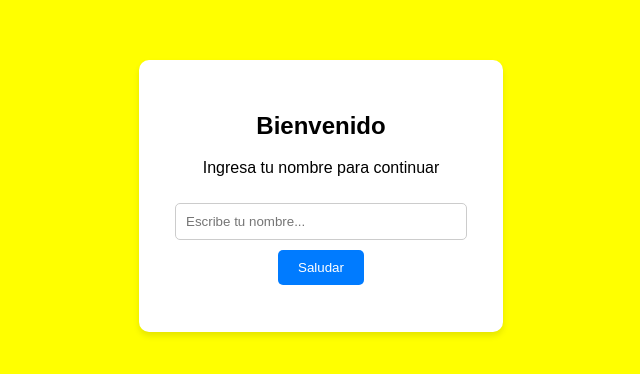
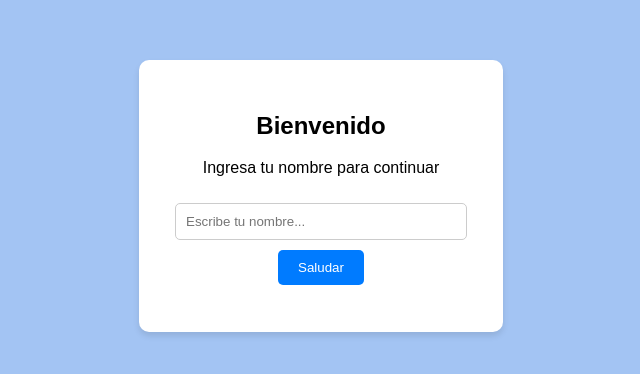
Before and after one commit to fallasgerardo241-creator/triangulo-desarrollo, a plain HTML site: page index.html in a window 1280 px wide. Shown: the part 204-578 px from the top of the page, without its empty margins (319-959 px from the left). Drawn offline with Linux system fonts and the light colour scheme.

Commit message:
Personaliza color de fondo

```diff
--- a/index.html
+++ b/index.html
@@ -11,7 +11,7 @@
             justify-content: center;
             align-items: center;
             height: 100vh;
-            background: yellow;
+            background: #a3c4f3;
             margin: 0;
             transition: background-color 1s;
             overflow: hidden;
```
